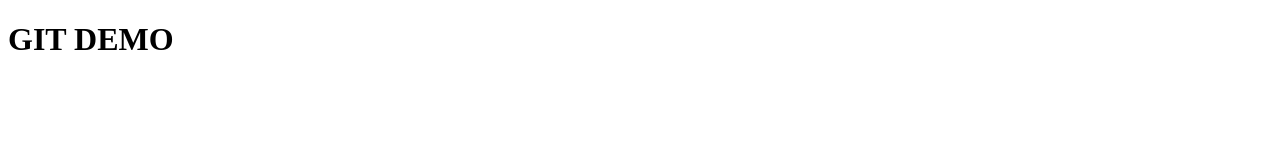
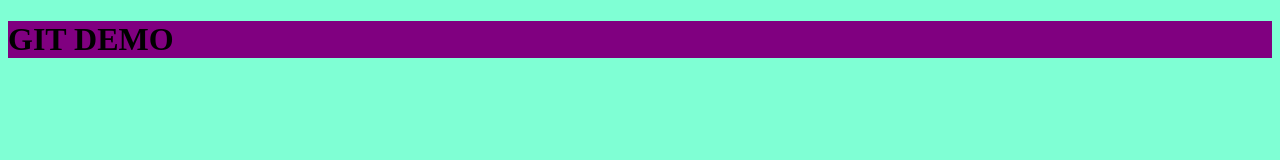
Before and after one commit to adarshvd/testing, a plain HTML site: page index.html in a window 1280 px wide. Drawn offline with Linux system fonts and the light colour scheme.

Commit message:
add basic styles

```diff
--- a/index.html
+++ b/index.html
@@ -3,6 +3,8 @@
 <head>
 	<title></title>
 </head>
+
+<link rel="stylesheet" type="text/css" href="styles.css">
 <body>
 
 	<h1>GIT DEMO</h1>
--- /dev/null
+++ b/styles.css
@@ -0,0 +1,7 @@
+body{
+	background-color: aquamarine;
+}
+
+h1{
+	background-color: purple;
+}
```
